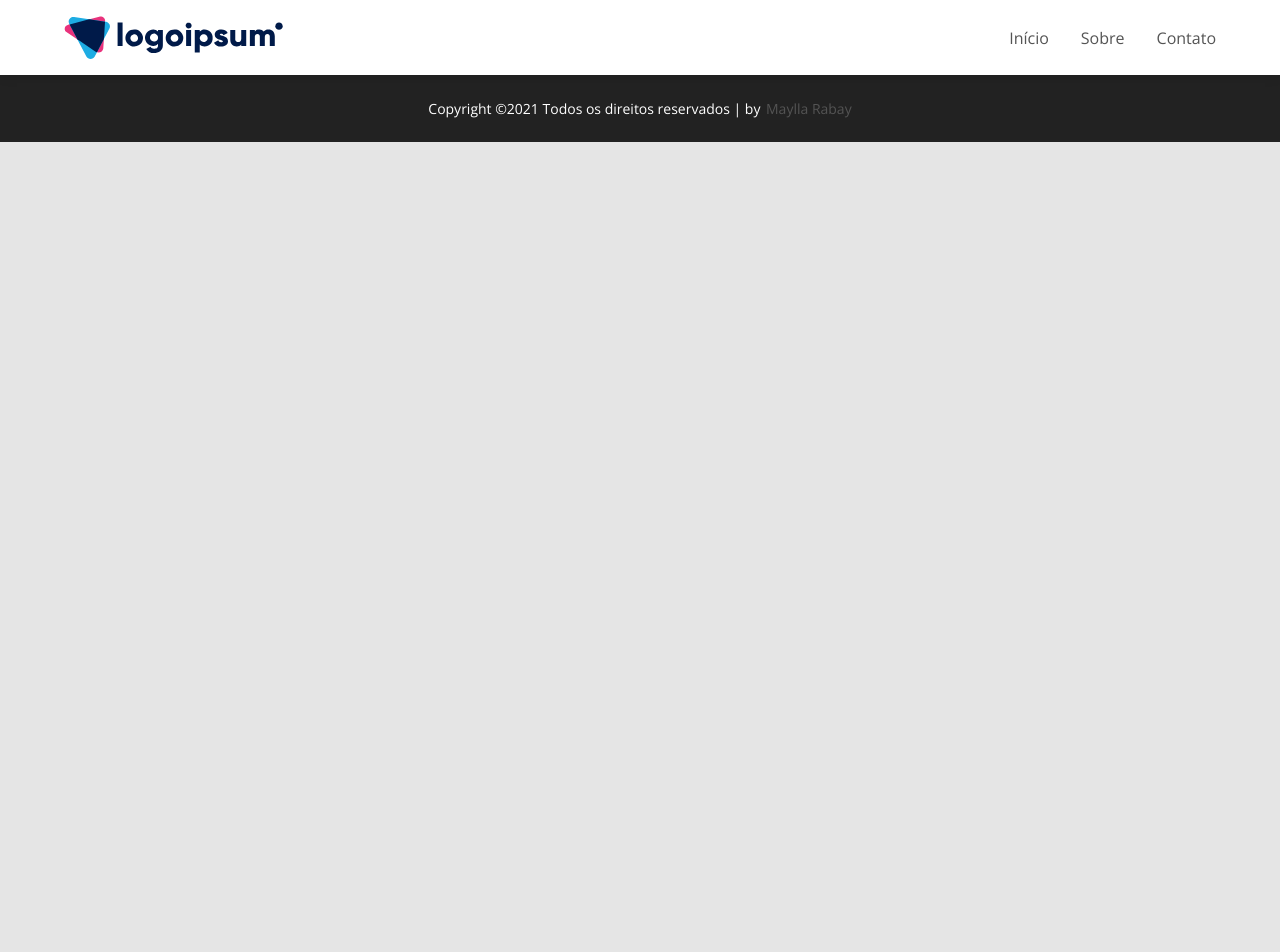
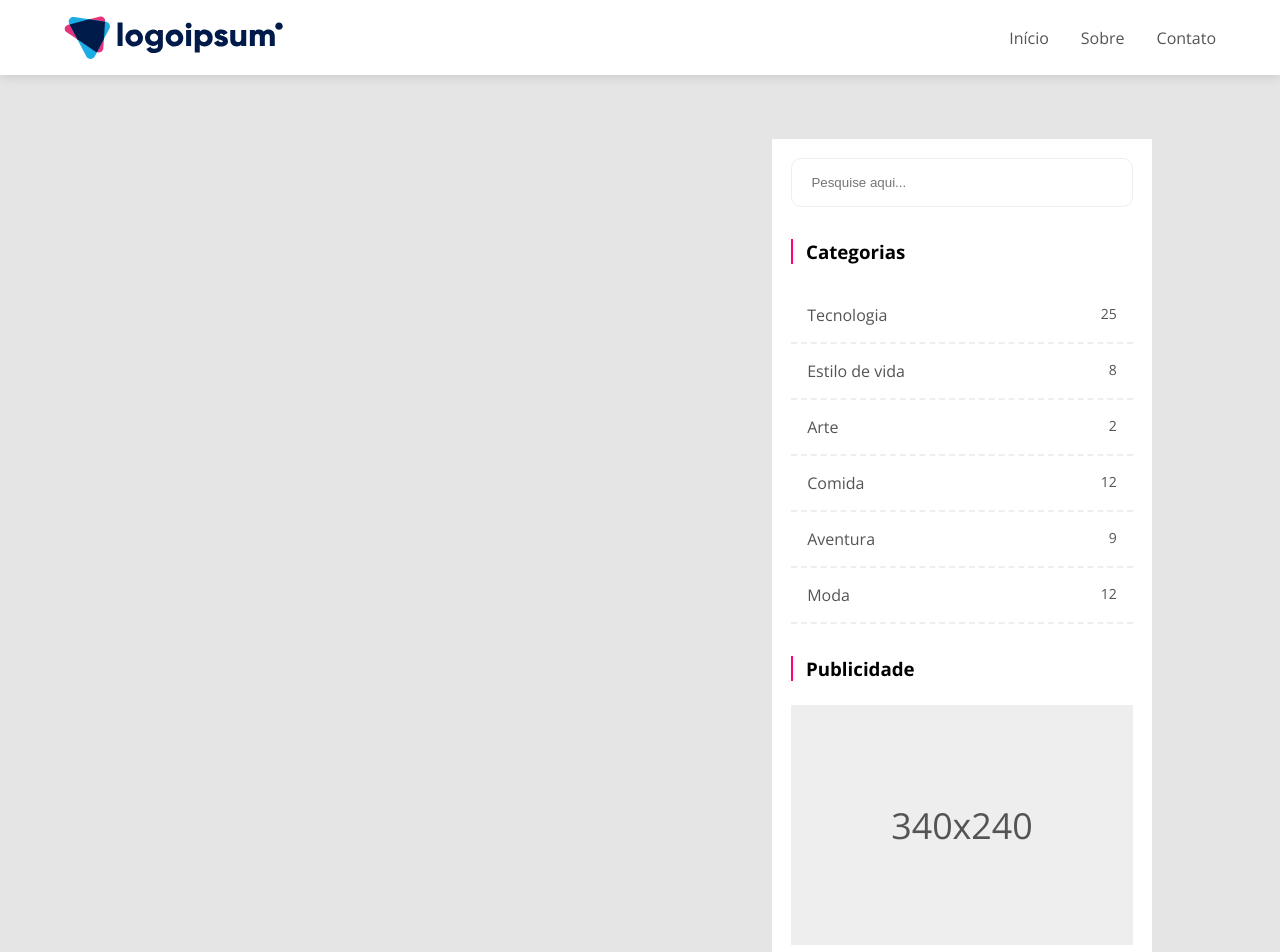
Before and after one commit to MayllaRabay/desafio-modulo-1, a Next.js app: page / in a window 1280 px wide. Shown: the top 952 px of the page. Before the commit the page ends 800 px from the top, so only its background shows below. Built offline with nearby package versions, Linux system fonts and the light colour scheme.

Commit message:
Component Menu feito

```diff
--- a/src/components/Footer/index.tsx
+++ b/src/components/Footer/index.tsx
@@ -1,4 +1,4 @@
-import styles from './style.module.scss';
+import styles from './styles.module.scss';
 
 export function Footer() {
   return (
--- /dev/null
+++ b/src/components/Menu/index.tsx
@@ -0,0 +1,55 @@
+import styles from "./styles.module.scss";
+
+export function Menu() {
+  return (
+    <div className={styles.menuContainer}>
+      <input placeholder="Pesquise aqui..."></input>
+
+      <h3>Categorias</h3>
+        <ul>
+          <li>
+            <a href="#">
+              Tecnologia<span>25</span>
+            </a>
+          </li>
+
+          <li>
+            <a href="#">
+              Estilo de vida<span>8</span>
+            </a>
+          </li>
+
+          <li>
+            <a href="#">
+              Arte<span>2</span>
+            </a>
+          </li>
+
+          <li>
+            <a href="#">
+              Comida<span>12</span>
+            </a>
+          </li>
+
+          <li>
+            <a href="#">
+              Aventura<span>9</span>
+            </a>
+          </li>
+
+          <li>
+            <a href="#">
+              Moda<span>12</span>
+            </a>
+          </li>
+        </ul>
+
+      <h3>Publicidade</h3>
+      <div className={styles.adContainer}>
+        <div className={styles.adBox}>340x240</div>
+        <div className={styles.adBox}>340x240</div>
+        <div className={styles.adBox}>340x240</div>
+      </div>
+    </div>
+  );
+}
--- /dev/null
+++ b/src/components/Menu/styles.module.scss
@@ -0,0 +1,56 @@
+.menuContainer {
+  background-color: var(--white);
+  display: flex;
+  flex-direction: column;
+  margin-left: auto;
+  max-width: 380px;
+  padding: 1.2rem;
+
+  input {
+    border-radius: 10px;
+    padding: 1rem 1.2rem;
+    width: 100%;
+
+    &:hover {
+      border: 1px solid var(--pink-500);
+    }
+  }
+
+  h3 {
+    border-left: 2px solid var(--pink-500);
+    margin: 2rem 0 1.5rem 0;
+    padding-left: 0.8rem;
+  }
+
+  ul {
+    list-style: none;
+
+    li a {
+      border-bottom: 2px dashed var(--gray-50);
+      display: flex;
+      justify-content: space-between;
+      padding: 1rem;
+
+      &:hover {
+        border-bottom: 2px dashed var(--pink-500);
+        text-decoration: none;
+      }
+    }
+  }
+
+  .adContainer {
+    display: grid;
+    grid-template-rows: repeat(3, minmax(240px, 1fr));
+    row-gap: 2rem;
+
+    .adBox {
+      align-items: center;
+      background-color: var(--gray-50);
+      color: var(--gray-500);
+      display: flex;
+      font-size: 2.24rem;
+      justify-content: center;
+      max-height: 340px;
+    }
+  }
+}
--- a/src/pages/_app.tsx
+++ b/src/pages/_app.tsx
@@ -1,7 +1,22 @@
 import '../styles/global.scss';
 
+import styles from '../styles/app.module.scss';
+
+import { Header } from '../components/Header';
+import { Menu } from '../components/Menu';
+import { Footer} from '../components/Footer';
+
 function MyApp({ Component, pageProps }) {
-  return <Component {...pageProps} />
+  return (
+    <div>
+      <Header />
+      <Component {...pageProps} />
+      <main className={styles.mainContainer}>
+        <Menu />
+      </main>
+      <Footer />
+    </div>
+  )
 }
 
 export default MyApp
--- a/src/pages/index.tsx
+++ b/src/pages/index.tsx
@@ -1,11 +1,6 @@
-import { Header } from '../components/Header';
-import { Footer } from '../components/Footer';
-
 export default function Home() {
   return (
     <>
-      <Header />
-      <Footer />
     </>
   )
 }
--- /dev/null
+++ b/src/styles/app.module.scss
@@ -0,0 +1,3 @@
+.mainContainer {
+  margin: 4rem 8rem;
+}
--- a/src/styles/global.scss
+++ b/src/styles/global.scss
@@ -52,3 +52,9 @@ a {
     text-decoration: underline;
   }
 }
+
+a:hover,
+button:hover,
+input:hover {
+  cursor: url('/cursor.cur'), auto;
+}
```
Also changed, not shown: src/components/Footer/styles.module.scss (renamed from src/components/Footer/style.module.scss).
